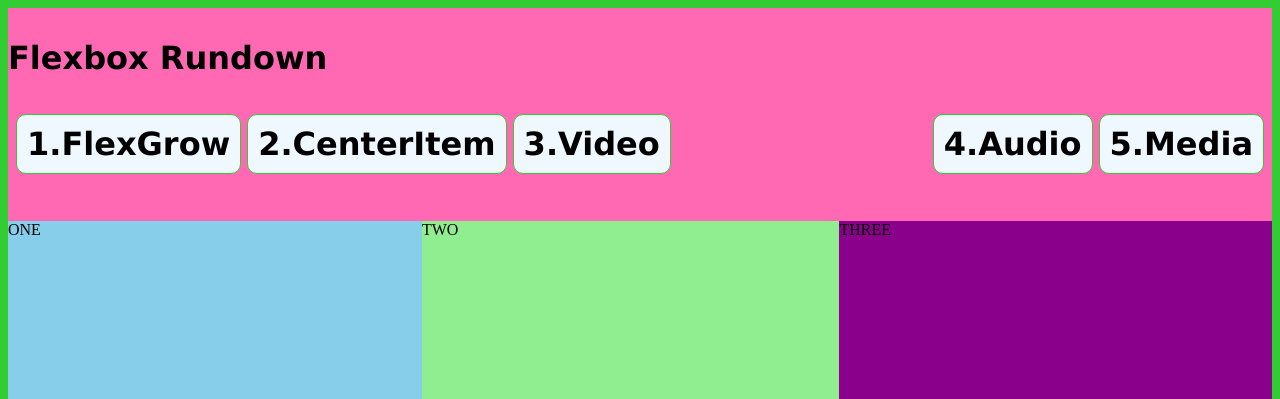
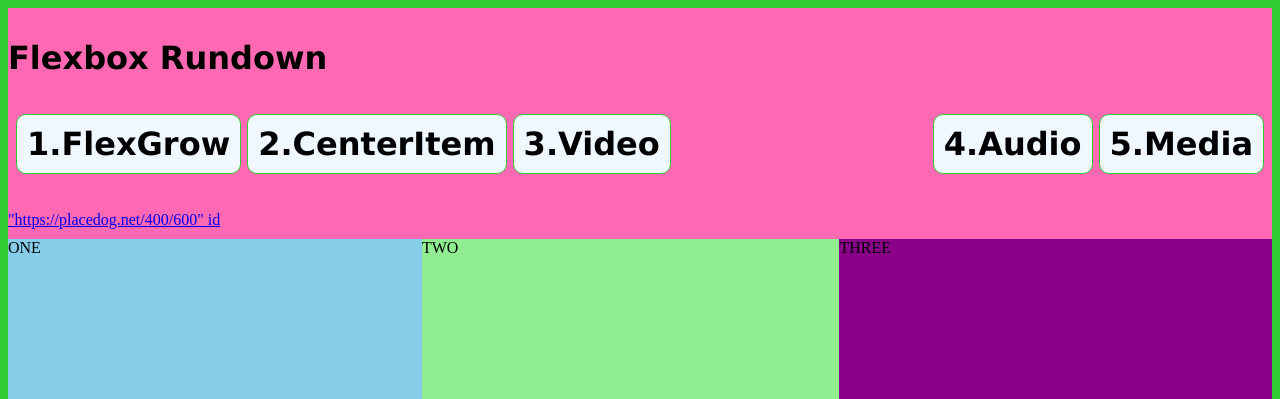
Before and after one commit to odsajomale/FlexboxRundown, a plain HTML site: page index.html in a window 1280 px wide. Shown: the top 399 px of the page. Drawn offline with Linux system fonts and the light colour scheme.

Commit message:
added anchor

```diff
--- a/index.html
+++ b/index.html
@@ -28,6 +28,7 @@
                     </ul>
 
                    </h1>
+                   <a href="5.Media">"https://placedog.net/400/600" id </a>
     </header>
 
     <!-- end of header information here -->
```
